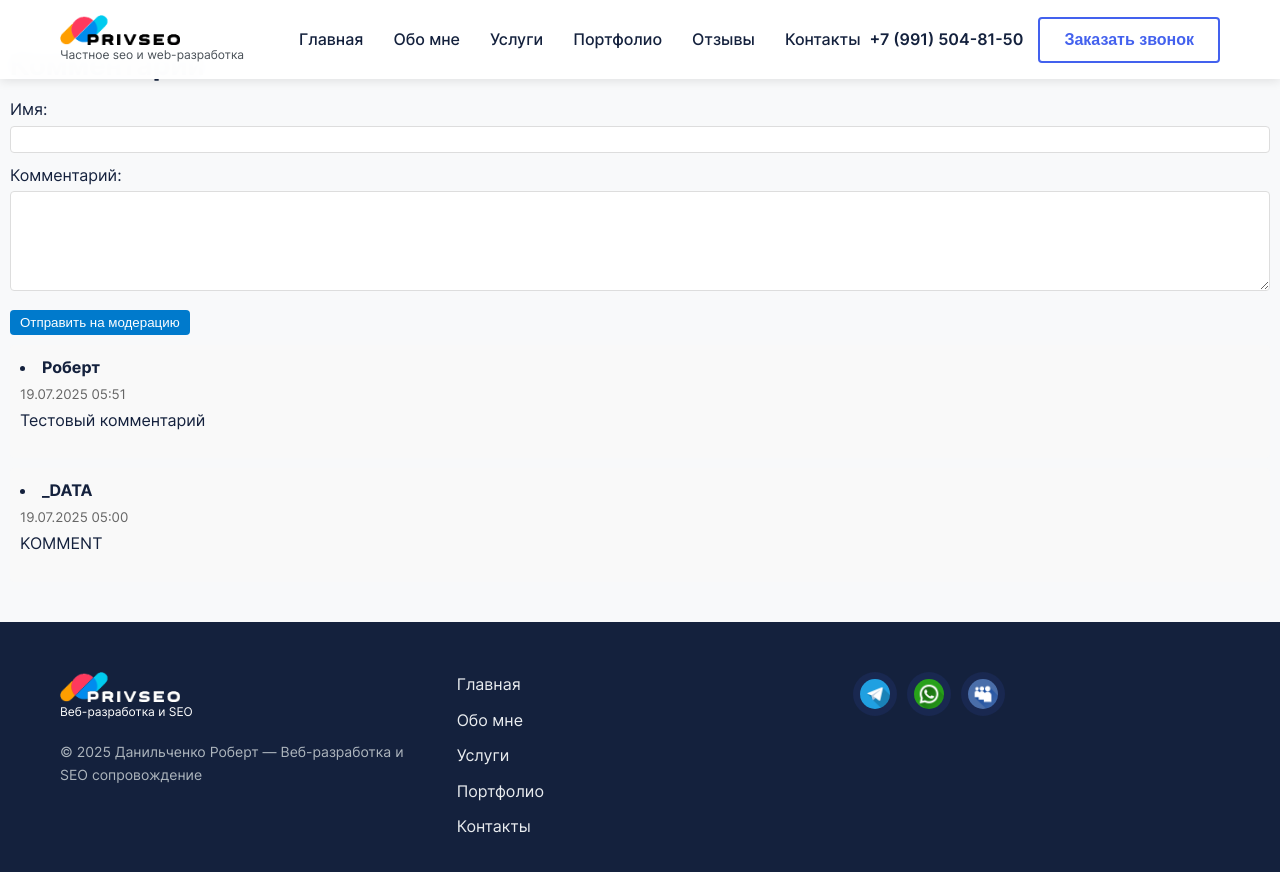
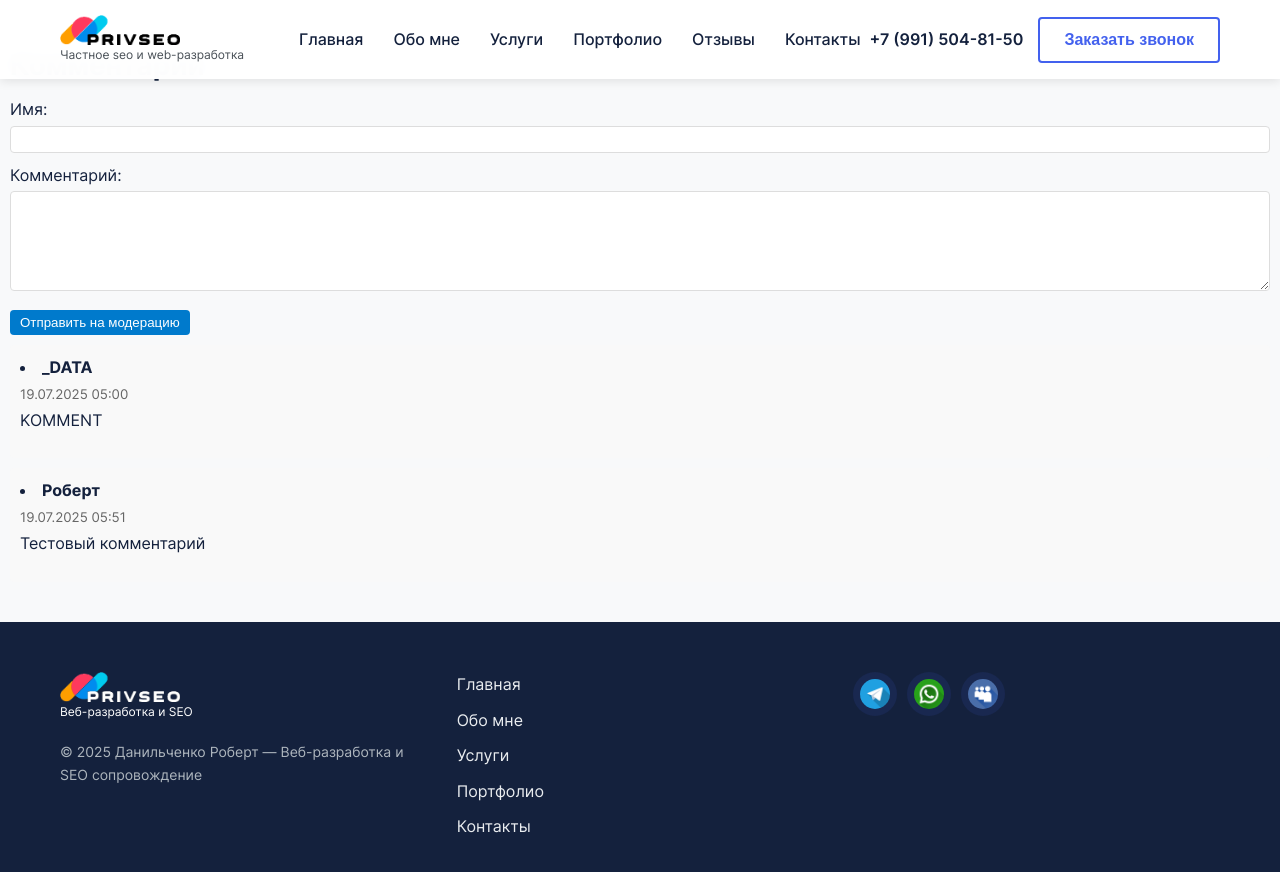
Before and after one commit to PrivateSeo/privateseo.github.io, a Jekyll site: the page built from _posts/news/2025-07-18-kak-udalit-stranitsy-iz-google--instruktsiya-ot-dzhona-myullera.md, in a window 1280 px wide and 900 px high, scrolled down 2095 px. Shown: the top 872 px of the window. Built offline with Jekyll 4.4.1, drawn with Linux system fonts in a browser that asks for light colours.

Commit message:
Revert "сортировка комментов"
This reverts commit 1f84ba72b45ab6404f4db104c26dd6371009f46a.

```diff
--- a/_includes/comments.html
+++ b/_includes/comments.html
@@ -21,11 +21,10 @@
 
   {% assign news_comments = site.data.comments[page.news_id] %}
   {% assign approved_comments = news_comments | where: "status", "approved" %}
-{% assign sorted_comments = approved_comments | sort: "date" | reverse %}
 
-{% if sorted_comments and sorted_comments.size > 0 %}
+  {% if approved_comments and approved_comments.size > 0 %}
     <ul class="comments-list">
-    {% for comment in sorted_comments %}
+      {% for comment in approved_comments %}
         <li class="comment">
           <strong>{{ comment.author }}</strong>
           <small>{{ comment.date | date: "%d.%m.%Y %H:%M" }}</small>
@@ -36,6 +35,7 @@
   {% else %}
     <p>Комментариев пока нет. Будьте первым!</p>
   {% endif %}
+
 </div>
 
 <script>
```
Lines whose indentation alone changed are shown as unchanged.
